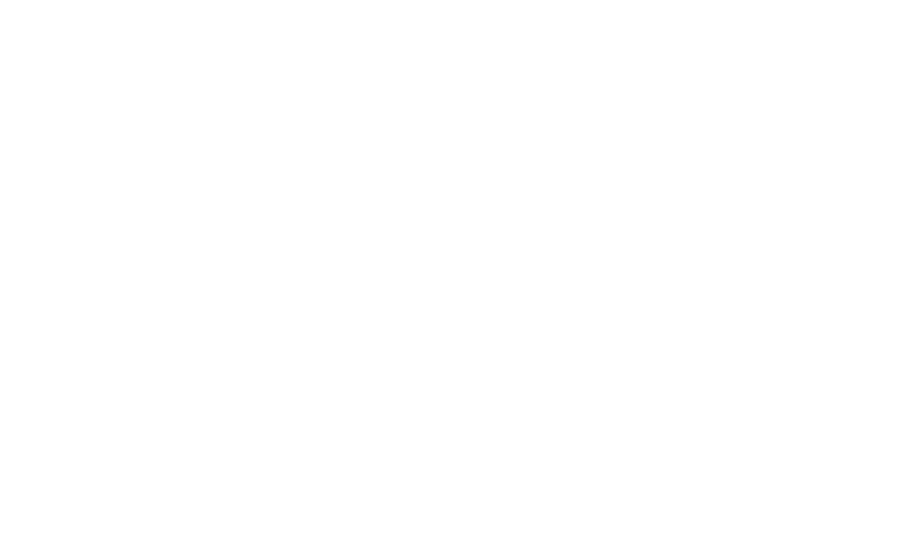
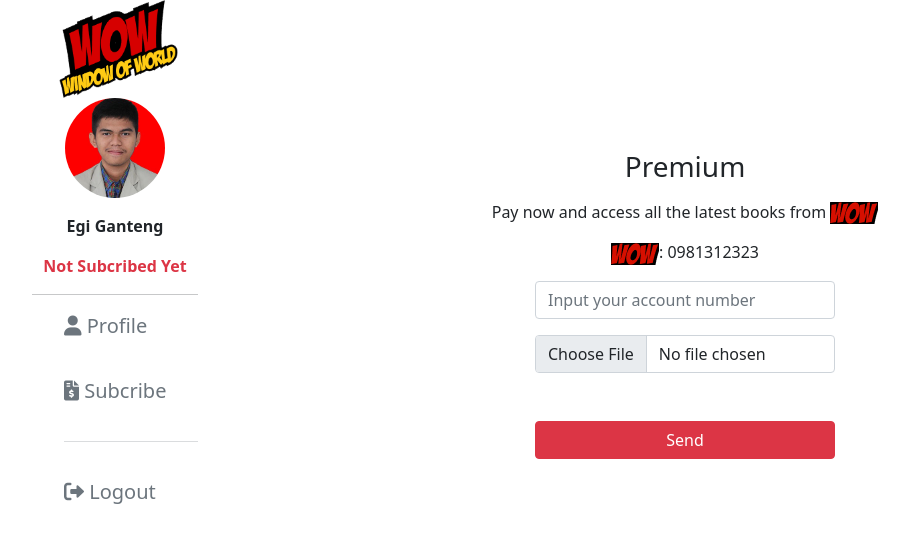
Before and after one commit to badruti94/nis_wow, a React (Create React App) app: page /subcribe in a window 1280 px wide. Before the commit this address had no page. Shown: the top 542 px of the page, without its empty margins (50-959 px from the left). Built offline with nearby package versions, Linux system fonts and the light colour scheme.

Commit message:
add subscribe

```diff
--- a/src/App.js
+++ b/src/App.js
@@ -2,6 +2,7 @@
 import { BrowserRouter as Router, Routes, Route, Link } from 'react-router-dom'
 import Landing from './pages/landing/Landing'
 import Home from './pages/Home'
+import Subcribe from './pages/Subcribe';
 
 function App() {
   return (
@@ -9,6 +10,7 @@
       <Routes>
         <Route exact path='/' element={<Landing />} />
         <Route exact path='/home' element={<Home />} />
+        <Route exact path='/subcribe' element={<Subcribe />} />
       </Routes>
     </Router>
   );
--- /dev/null
+++ b/src/pages/Subcribe.js
@@ -0,0 +1,38 @@
+import React from 'react'
+import { Button, Col, Container, Form, Input, InputGroup, Row } from 'reactstrap'
+import Sidebar from '../components/Sidebar'
+import wow from './wow.png'
+
+const Subcribe = () => {
+    return (
+        <Container>
+            <Row>
+                <Sidebar />
+                <Col>
+                    <div style={{ marginTop: '150px' }} ></div>
+                    <div className='text-center m-auto' style={{ width: '400px' }} >
+                        <h3 className='mb-3' >Premium</h3>
+                        <p>Pay now and access all the latest books from <img src={wow} alt="" /></p>
+                        <p><img src={wow} alt="" />: 0981312323</p>
+                        <Form className='m-auto' style={{ width: '300px' }} >
+                            <InputGroup className='mb-3' >
+                                <Input placeholder='Input your account number' />
+                            </InputGroup>
+                            <InputGroup className='mb-5' >
+                                <Input
+                                    placeholder='Attache proof of transfer'
+                                    type='file'
+                                />
+                            </InputGroup>
+                            <Button color='danger' style={{ width: '100%' }} >
+                                Send
+                            </Button>
+                        </Form>
+                    </div>
+                </Col>
+            </Row>
+        </Container>
+    )
+}
+
+export default Subcribe
```
Also changed, not shown: src/pages/wow.png (added).
